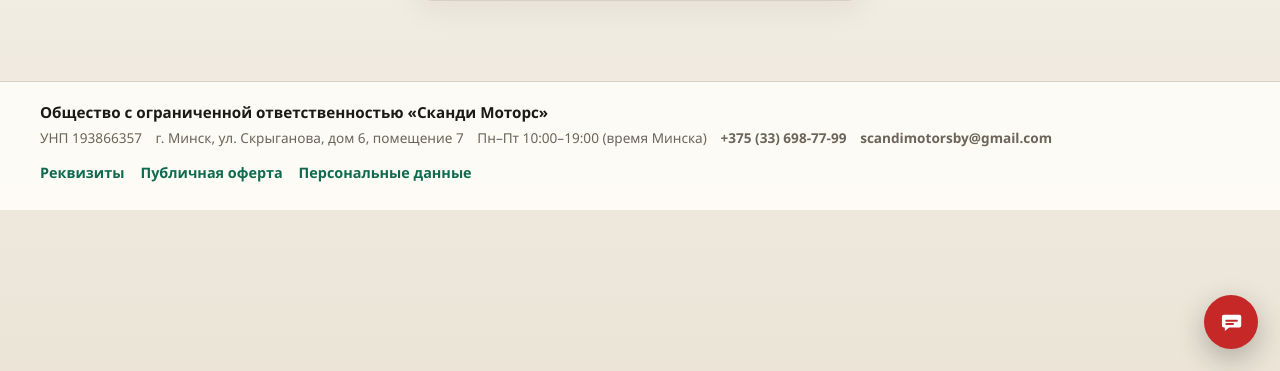
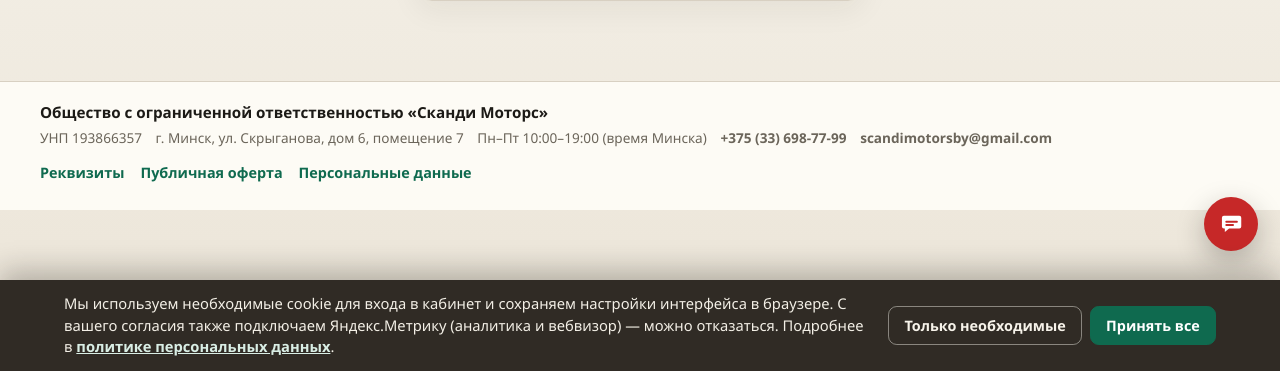
Before and after one commit to Barmatux/autoplius-scraper, a Flask app: page /vin-check in a window 1280 px wide. Shown: the part 429-800 px from the top of the page. Run offline with Flask 3, Linux system fonts and the light colour scheme.

Commit message:
Add cookie consent banner and defer Yandex Metrika.
Load analytics cookies only after explicit accept; necessary-only keeps login session and UI prefs without Metrika.

Co-authored-by: Cursor <cursoragent@cursor.com>

```diff
--- /dev/null
+++ b/ui/static/cookie_consent.js
@@ -0,0 +1,102 @@
+/**
+ * Cookie / analytics consent for EuroHUB.
+ * - necessary: session after login, UI prefs in localStorage (no Metrika)
+ * - analytics: load Yandex.Metrika (cookies from mc.yandex.ru)
+ */
+(function () {
+  var STORAGE_KEY = "eu2_cookie_consent";
+  var METRIKA_ID = 112311967;
+  var banner = document.querySelector("[data-cookie-consent]");
+  var acceptBtn = document.querySelector("[data-cookie-accept]");
+  var necessaryBtn = document.querySelector("[data-cookie-necessary]");
+
+  function getConsent() {
+    try {
+      return localStorage.getItem(STORAGE_KEY) || "";
+    } catch (err) {
+      return "";
+    }
+  }
+
+  function setConsent(value) {
+    try {
+      localStorage.setItem(STORAGE_KEY, value);
+    } catch (err) {
+      /* ignore quota / private mode */
+    }
+  }
+
+  function hideBanner() {
+    if (!banner) return;
+    banner.hidden = true;
+    document.body.classList.remove("cookie-consent-visible");
+  }
+
+  function showBanner() {
+    if (!banner) return;
+    banner.hidden = false;
+    document.body.classList.add("cookie-consent-visible");
+  }
+
+  function loadMetrika() {
+    if (window.__eu2MetrikaLoaded) return;
+    window.__eu2MetrikaLoaded = true;
+
+    (function (m, e, t, r, i, k, a) {
+      m[i] =
+        m[i] ||
+        function () {
+          (m[i].a = m[i].a || []).push(arguments);
+        };
+      m[i].l = 1 * new Date();
+      for (var j = 0; j < document.scripts.length; j++) {
+        if (document.scripts[j].src === r) return;
+      }
+      k = e.createElement(t);
+      a = e.getElementsByTagName(t)[0];
+      k.async = 1;
+      k.src = r;
+      a.parentNode.insertBefore(k, a);
+    })(window, document, "script", "https://mc.yandex.ru/metrika/tag.js?id=" + METRIKA_ID, "ym");
+
+    window.ym(METRIKA_ID, "init", {
+      ssr: true,
+      webvisor: true,
+      clickmap: true,
+      ecommerce: "dataLayer",
+      referrer: document.referrer,
+      url: location.href,
+      accurateTrackBounce: true,
+      trackLinks: true,
+    });
+  }
+
+  function applyConsent(value) {
+    setConsent(value);
+    hideBanner();
+    if (value === "analytics") {
+      loadMetrika();
+    }
+  }
+
+  var existing = getConsent();
+  if (existing === "analytics") {
+    hideBanner();
+    loadMetrika();
+  } else if (existing === "necessary") {
+    hideBanner();
+  } else {
+    showBanner();
+  }
+
+  if (acceptBtn) {
+    acceptBtn.addEventListener("click", function () {
+      applyConsent("analytics");
+    });
+  }
+  if (necessaryBtn) {
+    necessaryBtn.addEventListener("click", function () {
+      applyConsent("necessary");
+    });
+  }
+})();
--- a/ui/static/style.css
+++ b/ui/static/style.css
@@ -4241,6 +4241,7 @@ body.feedback-modal-open .feedback-fab {
   color: #fff;
 }
 
+
 .site-footer {
   margin-top: 2rem;
   padding: 1.25rem 1.75rem 1.75rem;
@@ -4385,3 +4386,97 @@ body.feedback-modal-open .feedback-fab {
     padding: 1rem 0.9rem 1.4rem;
   }
 }
+
+/* Cookie consent banner */
+.cookie-consent {
+  position: fixed;
+  left: 0;
+  right: 0;
+  bottom: 0;
+  z-index: 1300;
+  padding: 0.85rem 1rem calc(0.85rem + env(safe-area-inset-bottom, 0px));
+  background: rgba(32, 28, 22, 0.92);
+  color: #f7f3ea;
+  box-shadow: 0 -8px 28px rgba(20, 18, 14, 0.28);
+}
+
+.cookie-consent[hidden] {
+  display: none !important;
+}
+
+.cookie-consent-inner {
+  width: min(100%, 72rem);
+  margin: 0 auto;
+  display: flex;
+  flex-wrap: wrap;
+  gap: 0.85rem 1.25rem;
+  align-items: center;
+  justify-content: space-between;
+}
+
+.cookie-consent-text {
+  margin: 0;
+  flex: 1 1 18rem;
+  font-size: 0.92rem;
+  line-height: 1.45;
+  color: #f3efe6;
+}
+
+.cookie-consent-link {
+  color: #d9eee5;
+  text-decoration: underline;
+}
+
+.cookie-consent-link:hover {
+  color: #fff;
+}
+
+.cookie-consent-actions {
+  display: flex;
+  flex-wrap: wrap;
+  gap: 0.5rem;
+  flex: 0 0 auto;
+}
+
+.cookie-consent-btn {
+  appearance: none;
+  border: 1px solid transparent;
+  border-radius: 0.55rem;
+  padding: 0.55rem 0.95rem;
+  font: inherit;
+  font-size: 0.9rem;
+  font-weight: 600;
+  cursor: pointer;
+  transition: background 0.15s ease, border-color 0.15s ease, color 0.15s ease;
+}
+
+.cookie-consent-btn-primary {
+  background: var(--accent, #0f6a4f);
+  border-color: var(--accent, #0f6a4f);
+  color: #fff;
+}
+
+.cookie-consent-btn-primary:hover {
+  filter: brightness(1.06);
+}
+
+.cookie-consent-btn-secondary {
+  background: transparent;
+  border-color: rgba(247, 243, 234, 0.45);
+  color: #f7f3ea;
+}
+
+.cookie-consent-btn-secondary:hover {
+  border-color: #f7f3ea;
+  background: rgba(247, 243, 234, 0.08);
+}
+
+body.cookie-consent-visible .feedback-fab {
+  bottom: 7.5rem;
+}
+
+@media (min-width: 720px) {
+  body.cookie-consent-visible .feedback-fab {
+    bottom: 6.5rem;
+  }
+}
--- /dev/null
+++ b/ui/templates/_yandex_metrika.html
@@ -0,0 +1,50 @@
+<div
+  class="cookie-consent"
+  data-cookie-consent
+  hidden
+  role="dialog"
+  aria-live="polite"
+  aria-label="Согласие на использование cookie"
+>
+  <style>
+    .cookie-consent {
+      position: fixed; left: 0; right: 0; bottom: 0; z-index: 1300;
+      padding: 0.85rem 1rem calc(0.85rem + env(safe-area-inset-bottom, 0px));
+      background: rgba(32, 28, 22, 0.92); color: #f7f3ea;
+      box-shadow: 0 -8px 28px rgba(20, 18, 14, 0.28);
+    }
+    .cookie-consent[hidden] { display: none !important; }
+    .cookie-consent-inner {
+      width: min(100%, 72rem); margin: 0 auto; display: flex; flex-wrap: wrap;
+      gap: 0.85rem 1.25rem; align-items: center; justify-content: space-between;
+    }
+    .cookie-consent-text { margin: 0; flex: 1 1 18rem; font-size: 0.92rem; line-height: 1.45; }
+    .cookie-consent-link { color: #d9eee5; text-decoration: underline; }
+    .cookie-consent-actions { display: flex; flex-wrap: wrap; gap: 0.5rem; }
+    .cookie-consent-btn {
+      appearance: none; border: 1px solid transparent; border-radius: 0.55rem;
+      padding: 0.55rem 0.95rem; font: inherit; font-size: 0.9rem; font-weight: 600; cursor: pointer;
+    }
+    .cookie-consent-btn-primary { background: #0f6a4f; border-color: #0f6a4f; color: #fff; }
+    .cookie-consent-btn-secondary {
+      background: transparent; border-color: rgba(247, 243, 234, 0.45); color: #f7f3ea;
+    }
+    body.cookie-consent-visible .feedback-fab { bottom: 7.5rem; }
+  </style>
+  <div class="cookie-consent-inner">
+    <p class="cookie-consent-text">
+      Мы используем необходимые cookie для входа в кабинет и сохраняем настройки интерфейса в браузере.
+      С вашего согласия также подключаем Яндекс.Метрику (аналитика и вебвизор) — можно отказаться.
+      Подробнее в <a class="cookie-consent-link" href="{{ url_for('privacy_policy') }}">политике персональных данных</a>.
+    </p>
+    <div class="cookie-consent-actions">
+      <button type="button" class="cookie-consent-btn cookie-consent-btn-secondary" data-cookie-necessary>
+        Только необходимые
+      </button>
+      <button type="button" class="cookie-consent-btn cookie-consent-btn-primary" data-cookie-accept>
+        Принять все
+      </button>
+    </div>
+  </div>
+</div>
+<script src="{{ url_for('static', filename='cookie_consent.js') }}?v=20260910a" defer></script>
--- a/ui/templates/calculator.html
+++ b/ui/templates/calculator.html
@@ -37,5 +37,6 @@
 
   {% include "_site_footer.html" %}
   {% include "_feedback_modal.html" %}
+  {% include "_yandex_metrika.html" %}
 </body>
 </html>
--- a/ui/templates/instruction.html
+++ b/ui/templates/instruction.html
@@ -36,5 +36,6 @@
 
   {% include "_site_footer.html" %}
   {% include "_feedback_modal.html" %}
+  {% include "_yandex_metrika.html" %}
 </body>
 </html>
--- a/ui/templates/vin_check.html
+++ b/ui/templates/vin_check.html
@@ -37,5 +37,6 @@
 
   {% include "_site_footer.html" %}
   {% include "_feedback_modal.html" %}
+  {% include "_yandex_metrika.html" %}
 </body>
 </html>
```
